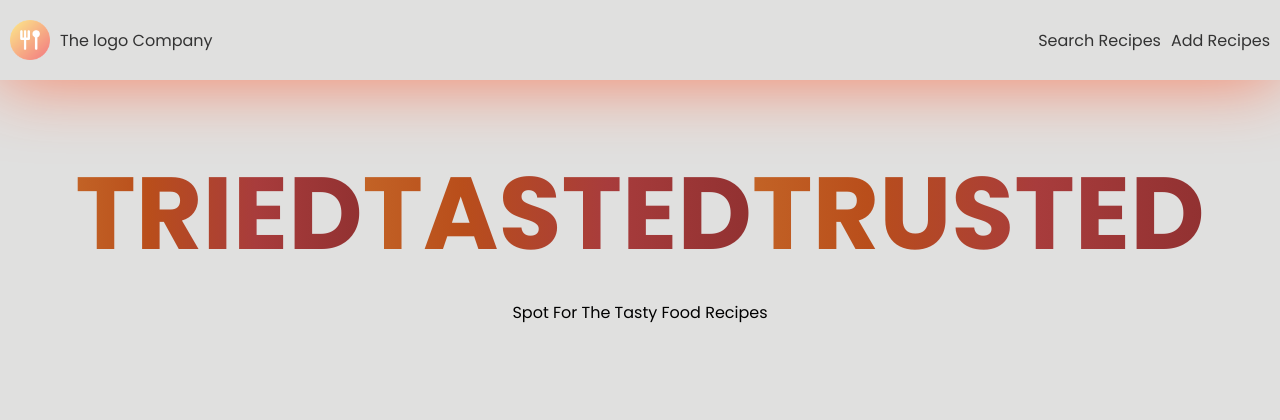
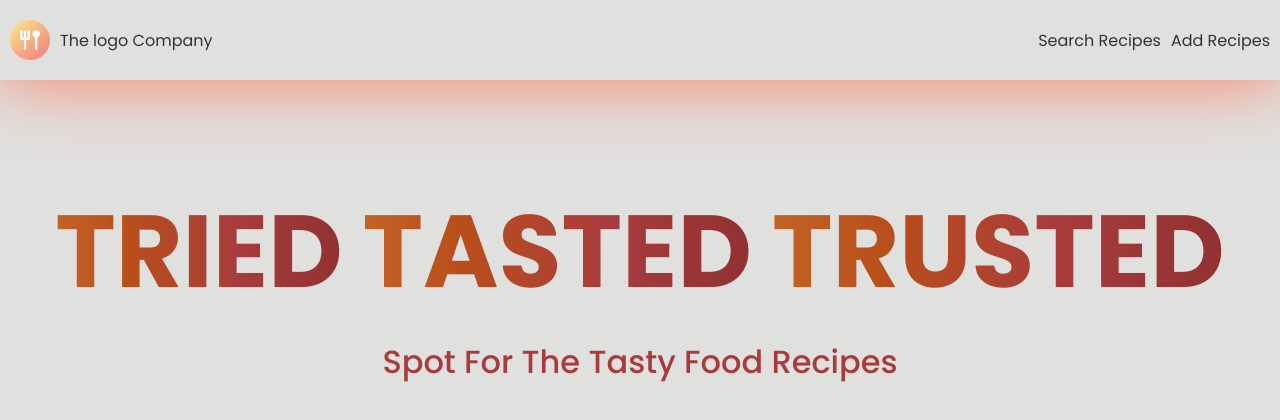
Before and after one commit to PavitrankMishra/Food-Recipe-, a React (Vite) app: page / in a window 1280 px wide. Shown: the top 420 px of the page. Built offline with nearby package versions, Linux system fonts and the light colour scheme; a web font is replaced by a local one.

Commit message:
"style: Added padding and gap to homepage""

```diff
--- a/src/Components/Home.css
+++ b/src/Components/Home.css
@@ -12,7 +12,10 @@
     display: flex;
     align-items: center;
     justify-content: center;
+    padding-top: 100px;
+    gap:20px;
 }
+
 .heroSection h1 {
   text-transform: uppercase;
   font-size: 8vw;
@@ -42,8 +45,11 @@
 
 .heroSection span {
     text-transform: capitalize;
-    font-weight:400;
+    font-weight:500;
     padding-top:10px;
+    color:#a83c3c;
+    font-size: 32px;
+    /* border:2px solid red; */
 }
 @keyframes animate-gradient {
   0% {
@@ -84,5 +90,6 @@
     font-size: 5vw;
     color:#7a2626;
     font-weight: 500;
+
   }
 }
```
